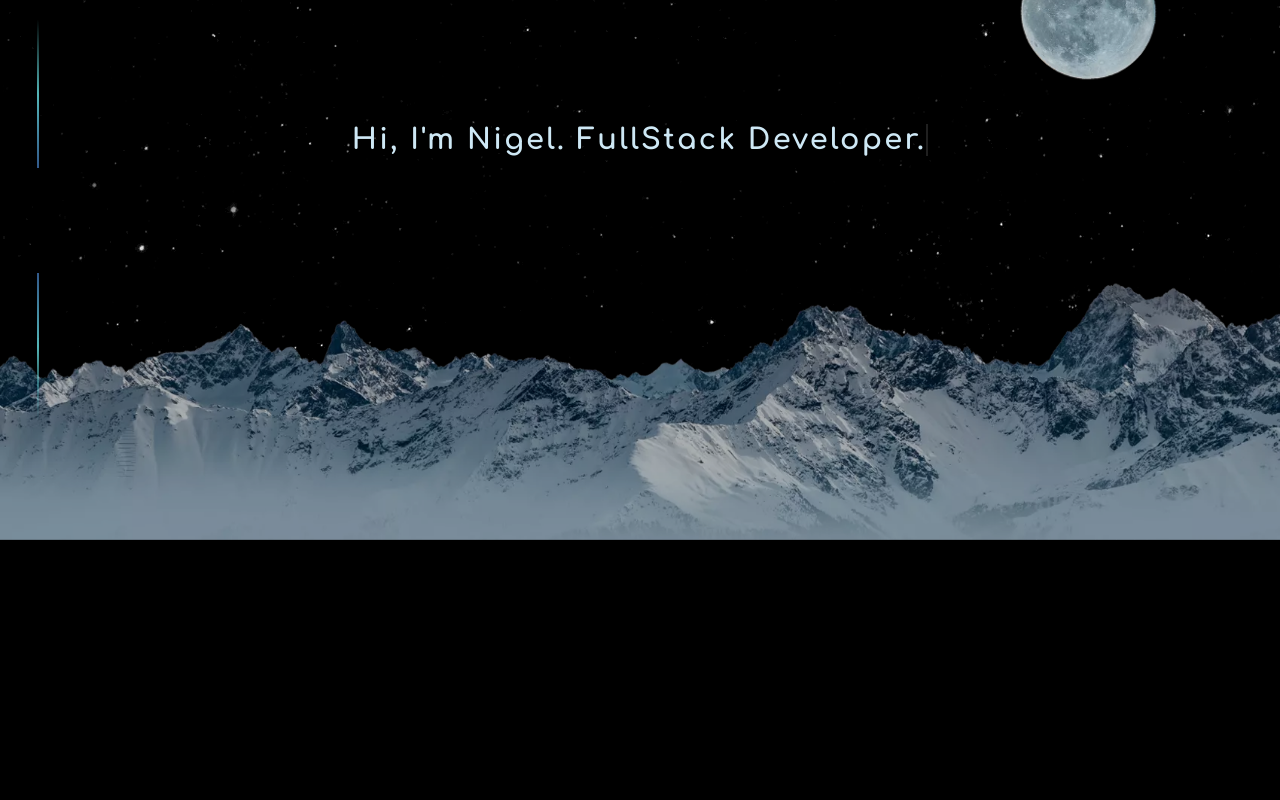
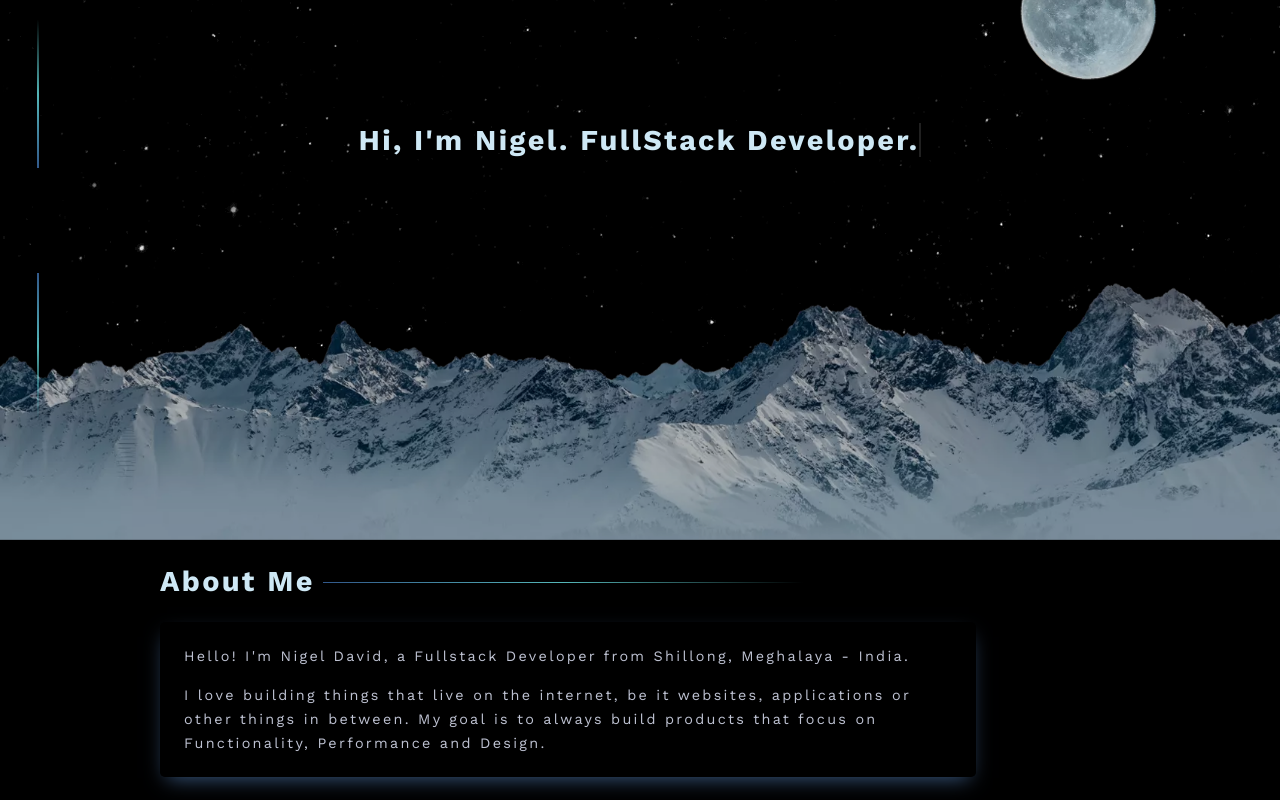
Before and after one commit to 0racularGh0st/portfolio-1.0, a Vue app: page / in a window 1280 px wide. Shown: the part 260-1060 px from the top of the page. Built offline with nearby package versions, Linux system fonts and the light colour scheme.

Commit message:
Add card for about content

```diff
--- a/public/index.html
+++ b/public/index.html
@@ -25,7 +25,7 @@
 <meta name="msapplication-TileImage" content="/img/icons/ms-icon-144x144.png">
 <meta name="theme-color" content="#ffffff">
 <link rel="mask-icon" href="/img/icons/safari-pinned-tab.svg" color="#5bbad5">
-<link rel="preload" href="/Comfortaa-VariableFont_wght.ttf" as="font" type="font/ttf" crossorigin>
+<link rel="preload" href="/WorkSans-VariableFont_wght.ttf" as="font" type="font/ttf" crossorigin>
 
     <title><%= htmlWebpackPlugin.options.title %></title>
 
@@ -46,8 +46,8 @@
     }
 
 @font-face {
-  font-family: 'Comfortaa';
-  src: url('/Comfortaa-VariableFont_wght.ttf');
+  font-family: 'Work Sans';
+  src: url('/WorkSans-VariableFont_wght.ttf');
   font-display: swap;
 }
 </style>
--- a/src/components/Footer.vue
+++ b/src/components/Footer.vue
@@ -12,12 +12,14 @@ export default {
 </script>
 <style  scoped>
 .footer{
-        position: relative;
+    position: relative;
     text-align: center;
-    font-family: 'Comfortaa';
+    font-family: 'Work sans';
     line-height: 1rem;
     margin-bottom: 2rem;
     font-size: 12px;
+    letter-spacing: 1.3px;
+    margin-top: 2rem;
 }
 .other-text{
      color: #cee8f5;
--- a/src/components/Navbar.vue
+++ b/src/components/Navbar.vue
@@ -191,7 +191,7 @@ export default {
   height: 64px;
   display: flex;
   justify-content: space-between;
-  font-family: "Comfortaa";
+  font-family: "Work sans";
   text-transform: uppercase;
   align-items: center;
   background: rgba(0, 0, 0, 0.9);
@@ -254,7 +254,7 @@ export default {
   height: 23px;
   width: 23px;
   margin-right: 2px;
-  margin-bottom: 4px;
+  margin-bottom: 1px;
   transform: scale(0.65);
 }
 @media (min-width: 320px) {
--- a/src/views/About.vue
+++ b/src/views/About.vue
@@ -1,10 +1,10 @@
 <template>
   <section id="about" class="about">
     <div class="section-name">
-        <h1>About Me</h1>
-        <div class="gradient-line"/>
+        <h1 class="section-name-text">About Me</h1>
+        <div class="horizontal-gradient-line"/>
     </div>
-    <div class="section-detail">
+    <div class="section-details-container">
         <p>Hello! I'm Nigel David, a Fullstack Developer from Shillong, Meghalaya - India.</p>
         <p>I love building things that live on the internet, be it websites, applications or other things in between.
           My goal is to always build products that focus on Functionality, Performance and Design.
@@ -15,6 +15,7 @@
 </template>
 <script>
 import './sections.css';
+import './css-styled-components.css';
 export default {
 
 }
@@ -23,4 +24,7 @@ export default {
 .about{
   color : #cee8f5;
 }
+.section-details-container{
+  color: #bec2d2;
+}
 </style>
--- a/src/views/Home.vue
+++ b/src/views/Home.vue
@@ -45,7 +45,7 @@ export default {
 </script>
 <style scoped>
 .home{
-  height: 100vh;
+  height: 50vh;
 }
 .content{
   margin-top: 50vh;
--- /dev/null
+++ b/src/views/css-styled-components.css
@@ -0,0 +1,7 @@
+.horizontal-gradient-line{
+            background: linear-gradient(45deg, rgb(62, 110, 173) 0%,rgb(106, 228, 230) 50%, transparent 100%);
+            height: 1px;
+            width: 50%;
+            opacity: 0.8;
+            margin-top: 3px;
+}
--- a/src/views/fonts.css
+++ b/src/views/fonts.css
@@ -2,55 +2,57 @@
 h1{
     font-size: 0.9rem;
     letter-spacing: 1.3px;
-    font-family: 'Comfortaa';
+    font-family: 'Work sans';
 }
 h2{
     font-size: 0.85rem;
     letter-spacing: 1.3px;
-    font-family: 'Comfortaa';
+    font-family: 'Work sans';
 }
 h3{
     font-size: 0.8rem;
     letter-spacing: 1.3px;
-    font-family: 'Comfortaa';
+    font-family: 'Work sans';
 }
 h4{
     font-size: 0.75rem;
     letter-spacing: 1.3px;
-    font-family: 'Comfortaa';
+    font-family: 'Work sans';
 }
 p{
     font-size: 0.75rem;
     letter-spacing: 1.3px;
-    font-family: 'Comfortaa';
+    font-family: 'Work sans';
+    line-height: 1rem;
 }
 @media screen and (min-width: 20rem)
 {
     h1{
         font-size: 0.9em;
         letter-spacing: 1.3px;
-        font-family: 'Comfortaa';
+        font-family: 'Work sans';
 
     }
     h2{
         font-size: 0.85rem;
         letter-spacing: 1.3px;
-        font-family: 'Comfortaa';
+        font-family: 'Work sans';
     }
     h3{
         font-size: 0.8rem;
         letter-spacing: 1.3px;
-        font-family: 'Comfortaa';
+        font-family: 'Work sans';
     }
     h4{
         font-size: 0.75rem;
         letter-spacing: 1.3px;
-        font-family: 'Comfortaa';
+        font-family: 'Work sans';
     }
     p{
         font-size: 0.75rem;
         letter-spacing: 1.3px;
-        font-family: 'Comfortaa';
+        font-family: 'Work sans';
+        line-height: 1rem;
     }
 }
 @media screen and (min-width: 23.43rem)
@@ -58,55 +60,57 @@ p{
     h1{
         font-size: 1rem;
         letter-spacing: 1.3px;
-        font-family: 'Comfortaa';
+        font-family: 'Work sans';
 
     }
     h2{
         font-size: 0.95rem;
         letter-spacing: 1.3px;
-        font-family: 'Comfortaa';
+        font-family: 'Work sans';
     }
     h3{
         font-size: 0.9rem;
         letter-spacing: 1.3px;
-        font-family: 'Comfortaa';
+        font-family: 'Work sans';
     }
     h4{
         font-size: 0.88rem;
         letter-spacing: 1.3px;
-        font-family: 'Comfortaa';
+        font-family: 'Work sans';
     }
     p{
         font-size: 0.75rem;
         letter-spacing: 1.3px;
-        font-family: 'Comfortaa';
+        font-family: 'Work sans';
+        line-height: 1.2rem;
     }
 }
 @media screen and (min-width: 48rem) and (orientation: portrait){
     h1{
         font-size: 1.6rem;
         letter-spacing: 1.3px;
-        font-family: 'Comfortaa';
+        font-family: 'Work sans';
     }
     h2{
         font-size: 1.4rem;
         letter-spacing: 1.3px;
-        font-family: 'Comfortaa';
+        font-family: 'Work sans';
     }
     h3{
         font-size: 1.25rem;
         letter-spacing: 1.3px;
-        font-family: 'Comfortaa';
+        font-family: 'Work sans';
     }
     h4{
         font-size: 1.05rem;
         letter-spacing: 1.3px;
-        font-family: 'Comfortaa';
+        font-family: 'Work sans';
     }
     p{
         font-size: 0.8rem;
         letter-spacing: 1.3px;
-        font-family: 'Comfortaa';
+        font-family: 'Work sans';
+        line-height: 1.4rem;
     }
 }
 @media screen and (min-width: 64rem)
@@ -114,28 +118,29 @@ p{
     h1{
         font-size: 1.8rem;
         letter-spacing: 2.3px;
-        font-family: 'Comfortaa';
+        font-family: 'Work sans';
 
     }
     h2{
         font-size: 1.6rem;
         letter-spacing: 2.3px;
-        font-family: 'Comfortaa';
+        font-family: 'Work sans';
     }
     h3{
         font-size: 1.43rem;
         letter-spacing: 2.3px;
-        font-family: 'Comfortaa';
+        font-family: 'Work sans';
     }
     h4{
         font-size: 1.25rem;
         letter-spacing: 2.3px;
-        font-family: 'Comfortaa';
+        font-family: 'Work sans';
     }
     p{
         font-size: 0.9rem;
         letter-spacing: 2.3px;
-        font-family: 'Comfortaa';
+        font-family: 'Work sans';
+        line-height: 1.5rem;
     }
 }
 @media screen and (min-width: 85.5rem)
@@ -143,27 +148,28 @@ p{
     h1{
         font-size: 2rem;
         letter-spacing: 2.3px;
-        font-family: 'Comfortaa';
+        font-family: 'Work sans';
 
     }
     h2{
         font-size: 1.8rem;
         letter-spacing: 2.3px;
-        font-family: 'Comfortaa';
+        font-family: 'Work sans';
     }
     h3{
         font-size: 1.6rem;
         letter-spacing: 2.3px;
-        font-family: 'Comfortaa';
+        font-family: 'Work sans';
     }
     h4{
         font-size: 1.4rem;
         letter-spacing: 2.3px;
-        font-family: 'Comfortaa';
+        font-family: 'Work sans';
     }
     p{
         font-size: 1rem;
         letter-spacing: 2.3px;
-        font-family: 'Comfortaa';
+        font-family: 'Work sans';
+        line-height: 1.6rem;
     }
 }
--- a/src/views/sections.css
+++ b/src/views/sections.css
@@ -2,12 +2,22 @@ section{
     max-width: 90vw;
     margin-left:auto ;
     margin-right:auto ;
+}
+.section-details-container{
+    max-width: 100%;
+    padding: .5rem 1.5rem .5rem 1.5rem;
+    background: rgba(0,0,0,0.5);
+    border-radius: 5px;
+    box-shadow: 0px 8px 20px -7px rgb(61 93 134);
 }
 @media screen and (min-width: 23.43rem){
     section{
         max-width: 90vw;
         margin-left:auto ;
         margin-right:auto ;
+    }
+    .section-details-container{
+        max-width: 100%;
     }
 }
 @media screen and (min-width: 48rem){
@@ -16,12 +26,18 @@ section{
         margin-left:auto ;
         margin-right:auto ;
     }
+    .section-details-container{
+        max-width: 80%;
+    }
 }
 @media screen and (min-width: 64rem){
     section{
         max-width: 75vw;
         margin-left:auto ;
         margin-right:auto ;
+    }
+    .section-details-container{
+        max-width: 80%;
     }
 }
 @media screen and (min-width: 85.5rem){
@@ -30,4 +46,18 @@ section{
         margin-left:auto ;
         margin-right:auto ;
     }
+    .section-details-container{
+        max-width: 70%;
+    }
 }
+.section-name{
+    display: flex;
+    align-items: center;
+}
+.section-name-text{
+    margin-right: 0.5rem;
+    font-weight: bold;
+}
+.section-detail{
+
+}
```
Also changed, not shown: public/WorkSans-VariableFont_wght.ttf (added).
